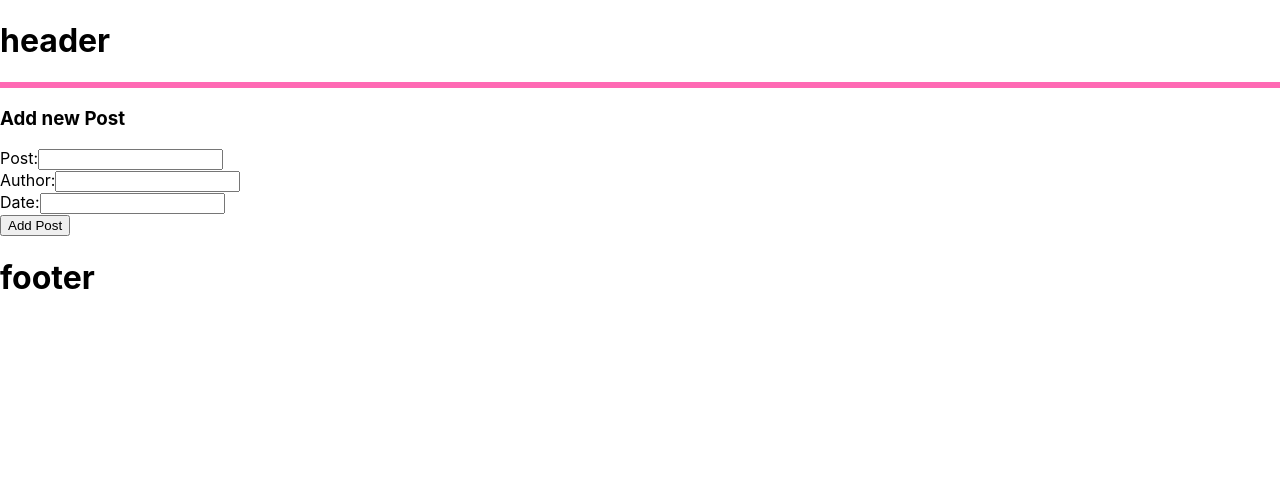
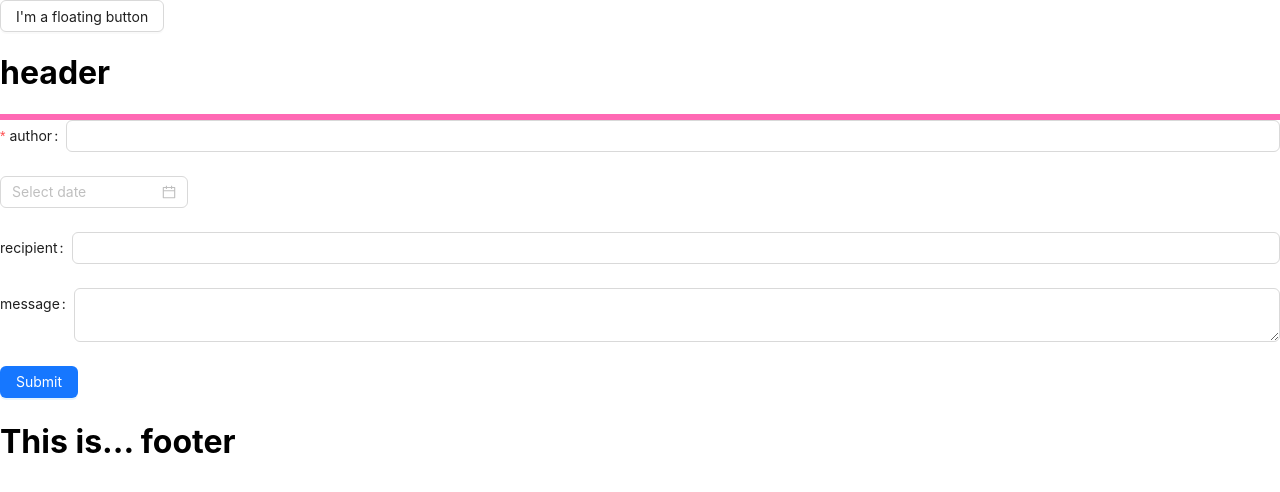
Before and after one commit to CorwinHiatt/final-frontend, a React (Create React App) app: page / in a window 1280 px wide. Shown: the top 492 px of the page. Built offline with nearby package versions, Linux system fonts and the light colour scheme.

Commit message:
switched to antd

```diff
--- a/src/App.js
+++ b/src/App.js
@@ -4,12 +4,14 @@ import Footer from './components/Footer'
 import PostCard from './components/PostCard'
 import AddPosts from './components/AddPosts'
 import './App.css';
+import {Button} from 'antd'
 
 
 function App() {
  const [posts, setPosts] = useState([])
   return (
     <div className="App">
+      <Button>I'm a floating button</Button>
         <Header className= "header"/>
         <PostCard setPosts={setPosts} posts={posts} className= "postcard"/>
         <AddPosts
--- a/src/components/AddPosts.jsx
+++ b/src/components/AddPosts.jsx
@@ -1,16 +1,24 @@
 import { useState } from "react"
+import { Button, Form, Input, InputNumber, Upload, DatePicker } from "antd"
+
+
+
 
 
 export default function AddPosts({ setPosts }) {
+
   const [message, setMessage] = useState('')
   const [author, setAuthor] = useState('')
   const [date, setDate] = useState('')
   const handleSubmit = (e) => {
     e.preventDefault()
-    if (!message || !author || !date) {
-      alert('Please fill in all fields')
-      return
-    }
+
+    // if (!message || !author || !date) {
+      //   alert('Please fill in all fields')
+      //   return
+      // }
+
+
       const newPost = { message, author, date }
       fetch('https://corwins-final-api.firebaseapp.com/posts', {
         method: 'POST',
@@ -24,30 +32,80 @@ export default function AddPosts({ setPosts }) {
         setAuthor('')
         setDate(2022)
       })
+
        .catch(alert)
+
+    }
+
+    const onFinish = (values) => {
+      console.log('success', values)
+    }
+    const onFinishFailed = (errorInfo) => {
+      console.log('failed', errorInfo)
     }
   return (
-      // <h1 className="a">addPost</h1>
-      <section className="add-posts">
-      <h3>Add new Post</h3>
-      <form onSubmit={handleSubmit}>
-        <label htmlFor="message"> Post:
-          <input type="text" name="message" required
-            onChange={e => setMessage(e.target.value)}
-            value={message} />
-        </label><br />
-        <label htmlFor="author">Author:
-          <input type="text" name="author" required
-            onChange={e => setAuthor(e.target.value)}
-            value={author} />
-        </label><br />
-        <label htmlFor="date">Date:
-          <input type="number" name="date" required
-            onChange={e => setDate(e.target.value)}
-            value={date} />
-        </label><br />
-        <input type='submit' value='Add Post' />
-      </form>
-    </section>
-    )
-  }
+    <Form name="author" onFinish={onFinish} onFinishFailed={onFinishFailed} >
+        <Form.Item
+          name={['user', 'name']}
+          label="author"
+          rules={[{ required: true,}, ]}
+          >
+          <Input />
+        </Form.Item>
+        <Form.Item>
+            <Upload />
+             <DatePicker/>
+        </Form.Item>
+        <Form.Item name={['recipient', 'website']} label="recipient">
+          <Input />
+        </Form.Item>
+        <Form.Item name={['message', 'introduction']} label="message">
+          <Input.TextArea  />
+        </Form.Item>
+        <Form.Item
+        >
+          <Button type="primary" htmlType="submit"  >
+            Submit
+          </Button>
+        </Form.Item>
+      </Form>
+    );
+  };
+
+
+    //   <section className="add-posts">
+    //   <h3>Add new Post</h3>
+    //   <form onSubmit={handleSubmit}>
+    //     <label htmlFor="message"> Post:
+    //       <input type="text" name="message" required
+    //         onChange={e => setMessage(e.target.value)}
+    //         value={message} />
+    //     </label><br />
+    //     <label htmlFor="author">Author:
+    //       <input type="text" name="author" required
+    //         onChange={e => setAuthor(e.target.value)}
+    //         value={author} />
+    //         <DatePicker/>
+    //     </label><br />
+    //     <Form.Item label="Upload" valuePropName="fileList">
+    //       <Upload action="/upload.do" listType="picture-card">
+    //         <div>
+
+    //           <div
+    //             style={{
+    //               marginTop: 8,
+    //             }}
+    //           >
+    //             Upload
+    //           </div>
+    //         </div>
+    //       </Upload>
+    //       </Form.Item>
+    //     <label htmlFor="date">Date:
+    //       <input type="number" name="date" required
+    //         onChange={e => setDate(e.target.value)}
+    //         value={date} />
+    //     </label><br />
+    //     <input type='submit' value='Add Post' />
+    //   </form>
+    // </section>
--- a/src/components/Footer.jsx
+++ b/src/components/Footer.jsx
@@ -1,7 +1,7 @@
 export default function Footer(){
   return(
     <>
-    <h1> footer</h1>
+    <h1> This is... footer</h1>
     </>
   )
 }
--- a/src/index.css
+++ b/src/index.css
@@ -1,4 +1,4 @@
-/* @import "antd/dist/antd.css"; */
+
 
 
 body {
--- a/src/index.js
+++ b/src/index.js
@@ -2,6 +2,8 @@ import React from 'react';
 import ReactDOM from 'react-dom/client';
 import './index.css';
 import App from './App';
+// import antd from 'antd';
+import '../node_modules/antd/dist/antd';
 
 
 const root = ReactDOM.createRoot(document.getElementById('root'));
```
Lines whose indentation alone changed are shown as unchanged.
